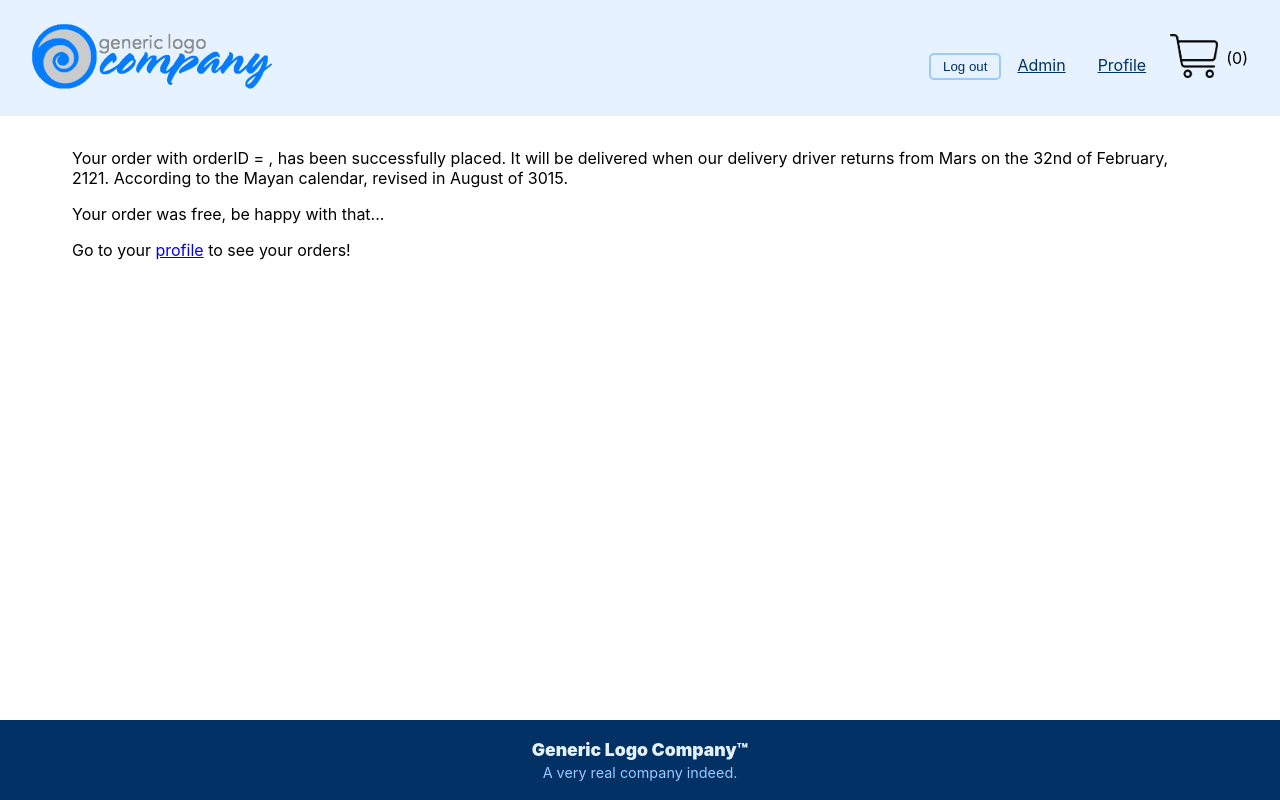
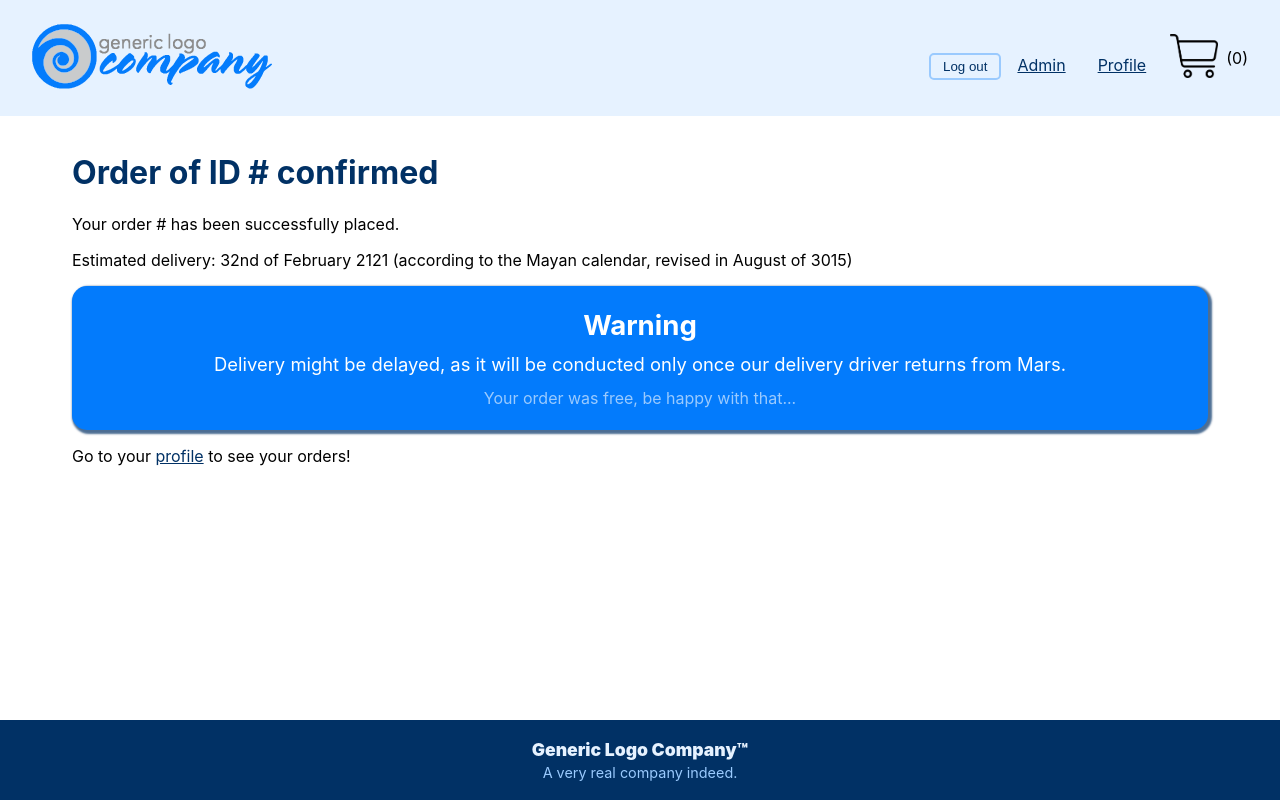
Before and after one commit to oyvind0402/Python-React-Webshop, a React (Create React App) app in the folder layout/: page /confirmation in a window 1280 px wide. Built offline with nearby package versions, Linux system fonts and the light colour scheme; sample sign-in values are in the browser's storage.

Commit message:
Changed layout for confirmation page and not-logged-in Payment; made Buttons component work for buttons and links; fixed lack of error for login with non-existing user; fixed 'you have not filled field' issue with login/signup

```diff
--- a/layout/src/components/Confirmation/Confirmation.jsx
+++ b/layout/src/components/Confirmation/Confirmation.jsx
@@ -22,14 +22,23 @@ export const Confirmation = () => {
     return (
       <>
         <Header />
-        <main id="main">
+        <main id="main" className="confirmation">
+          <h1>Order of ID #{orderID} confirmed</h1>
+          <p>Your order #{orderID} has been successfully placed.</p>
           <p>
-            Your order with orderID = {orderID}, has been successfully placed.
-            It will be delivered when our delivery driver returns from Mars on
-            the 32nd of February, 2121. According to the Mayan calendar, revised
-            in August of 3015.
+            Estimated delivery: 32nd of February 2121 (according to the Mayan
+            calendar, revised in August of 3015)
           </p>
-          <p>Your order was free, be happy with that...</p>
+          <div className="confirmation-warning">
+            <h2>Warning</h2>
+            <p>
+              Delivery might be delayed, as it will be conducted only once our
+              delivery driver returns from Mars.
+            </p>
+            <p className="confirmation-warning-fu">
+              Your order was free, be happy with that...
+            </p>
+          </div>
           <p>
             Go to your <Link to="/user">profile</Link> to see your orders!
           </p>
--- a/layout/src/components/Login/Login.js
+++ b/layout/src/components/Login/Login.js
@@ -89,20 +89,16 @@ export const Login = () => {
                 name="Login"
                 value="Login"
               />
-
-              <div>
-                <button
+              <div className="login-extrabtns">
+                <Link
+                  to="/forgotpassword"
                   className="btn btn-secondary login-btn-sec"
-                  htmlFor="login-form"
                 >
-                  <Link to="/forgotpassword">Forgot password</Link>
-                </button>
-                <button
-                  className="btn btn-secondary login-btn-sec"
-                  htmlFor="login-form"
-                >
-                  <Link to="/signup">Sign Up</Link>
-                </button>
+                  Forgot password
+                </Link>
+                <Link to="/signup" className="btn btn-secondary login-btn-sec">
+                  Sign Up
+                </Link>
               </div>
             </div>
           </form>
--- a/layout/src/components/Payment/Payment.jsx
+++ b/layout/src/components/Payment/Payment.jsx
@@ -214,11 +214,10 @@ export const Payment = () => {
         <>
           <Header />
           <main id="main">
-            <p>
-              You are not logged in! You need to be logged in to place an order.
-            </p>
-            <Link to="/login">
-              <p>To login</p>
+            <h1>You are not logged in!</h1>
+            <p>You need to be logged in to place an order.</p>
+            <Link to="/login" className="btn btn-primary">
+              To login
             </Link>
           </main>
         </>
--- a/layout/src/components/Signup/Signup.js
+++ b/layout/src/components/Signup/Signup.js
@@ -92,12 +92,9 @@ export const SignUp = () => {
                 name="Register"
                 value="Register"
               />
-              <button
-                className="btn btn-secondary login-btn-sec"
-                htmlFor="signup-form"
-              >
-                <Link to="/login">To Login</Link>
-              </button>
+              <Link to="/login" className="btn btn-secondary login-btn-sec">
+                To Login
+              </Link>
             </div>
           </form>
         </div>
--- a/layout/src/styles/components/_buttons.scss
+++ b/layout/src/styles/components/_buttons.scss
@@ -4,6 +4,7 @@
   border-radius: 5px;
   border: 2px solid;
   cursor: pointer;
+  text-decoration: none;
 
   & a {
     text-decoration: none;
--- /dev/null
+++ b/layout/src/styles/layout/_confirmation.scss
@@ -0,0 +1,22 @@
+.confirmation {
+  & h1,
+  & a {
+    color: $blue20;
+  }
+
+  &-warning {
+    padding: 0.5rem 2rem;
+    background: $blue50;
+    color: white;
+    border-radius: 15px;
+    box-shadow: 2px 2px 2px 2px rgba($blue20, 0.7);
+    text-align: center;
+    font-size: 1.15rem;
+    line-height: 1rem;
+
+    &-fu {
+      font-size: 1rem;
+      color: $blue80;
+    }
+  }
+}
--- a/layout/src/styles/layout/_login.scss
+++ b/layout/src/styles/layout/_login.scss
@@ -25,6 +25,10 @@
     margin: 2rem auto 1.3rem auto;
   }
 
+  &-extrabtns {
+    margin-top: 0.5rem;
+  }
+
   &-btn-sec {
     margin: 0 0.2rem;
   }
--- a/layout/src/styles/main.scss
+++ b/layout/src/styles/main.scss
@@ -15,5 +15,6 @@
 @import "layout/admin";
 @import "layout/basket";
 @import "layout/payment";
+@import "layout/confirmation";
 @import "layout/product";
 @import "layout/error404";
```
Also changed, not shown: 1 other file (tests, documents, lock files or other folders).
